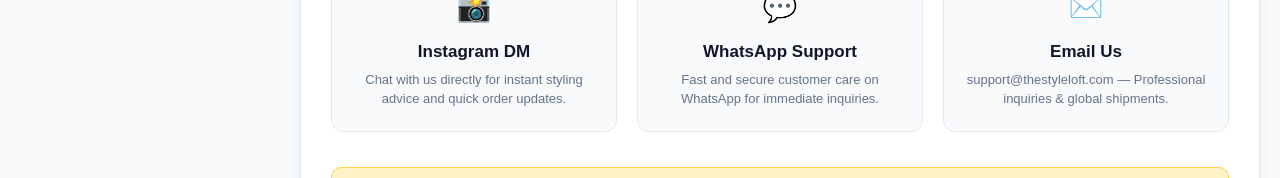
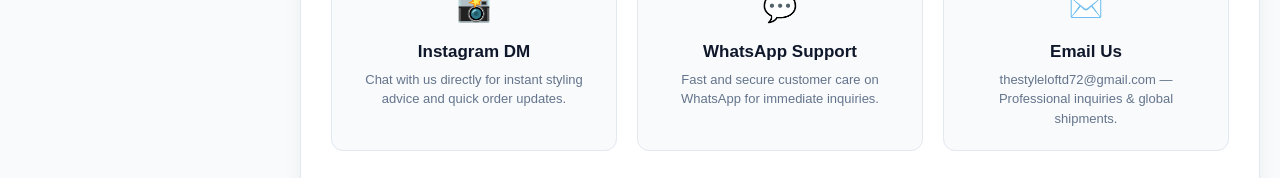
Before and after one commit to Faisal3301/the-style-loft, a Next.js app: page /contact in a window 1280 px wide. Shown: the part 335-513 px from the top of the page. Built offline with nearby package versions, Linux system fonts and the light colour scheme; no server answers.

Commit message:
Fix product page layout and build errors

```diff
--- a/app/contact/page.tsx
+++ b/app/contact/page.tsx
@@ -67,7 +67,7 @@ export default function ContactPage() {
                         <a href="mailto:support@thestyleloft.com" style={{ textDecoration: "none", background: "#f8fafc", padding: "22px", borderRadius: "12px", border: "1px solid #e2e8f0", textAlign: "center", color: "#0f172a", display: "block", transition: "all 0.2s" }}>
                             <div style={{ fontSize: "28px", marginBottom: "10px" }}>✉️</div>
                             <h3 style={{ fontSize: "17px", fontWeight: "800", marginBottom: "5px" }}>Email Us</h3>
-                            <p style={{ fontSize: "13px", color: "#64748b" }}>support@thestyleloft.com — Professional inquiries & global shipments.</p>
+                            <p style={{ fontSize: "13px", color: "#64748b" }}>thestyleloftd72@gmail.com — Professional inquiries & global shipments.</p>
                         </a>
                     </div>
 
```
